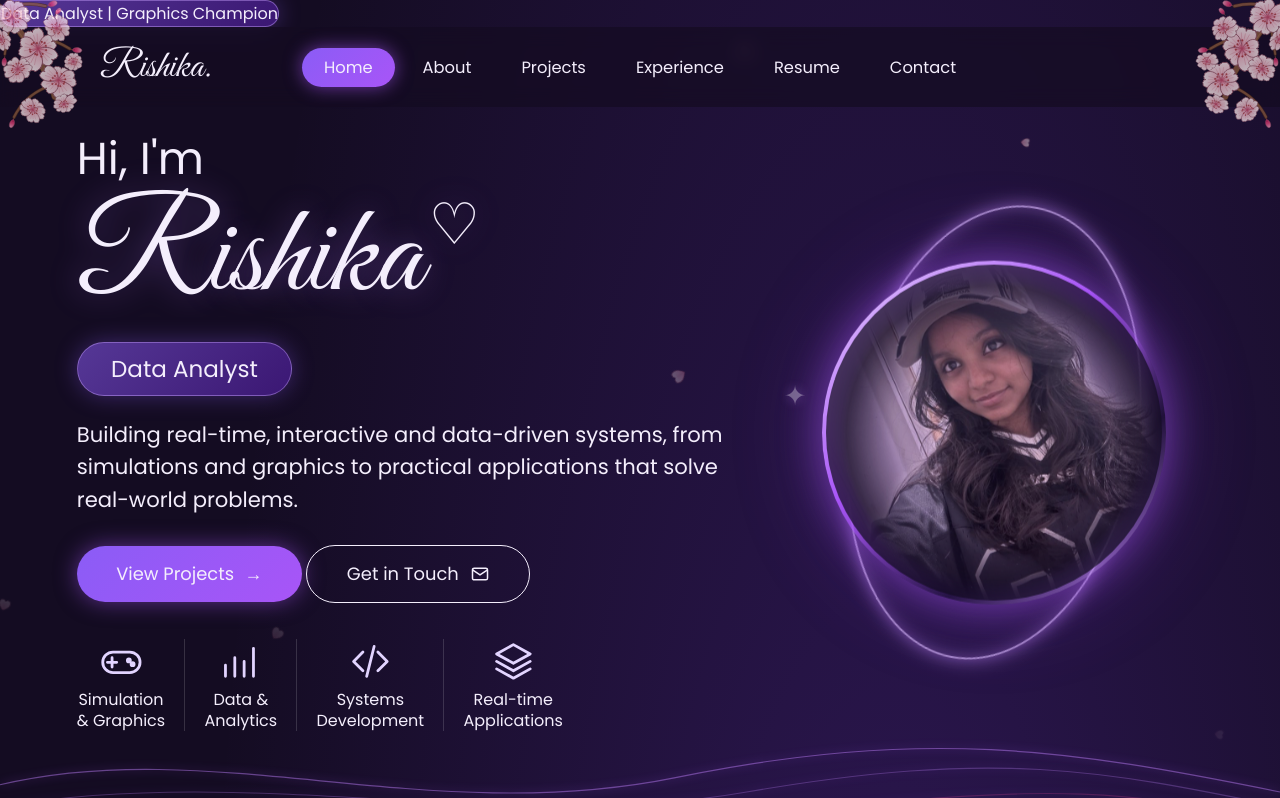
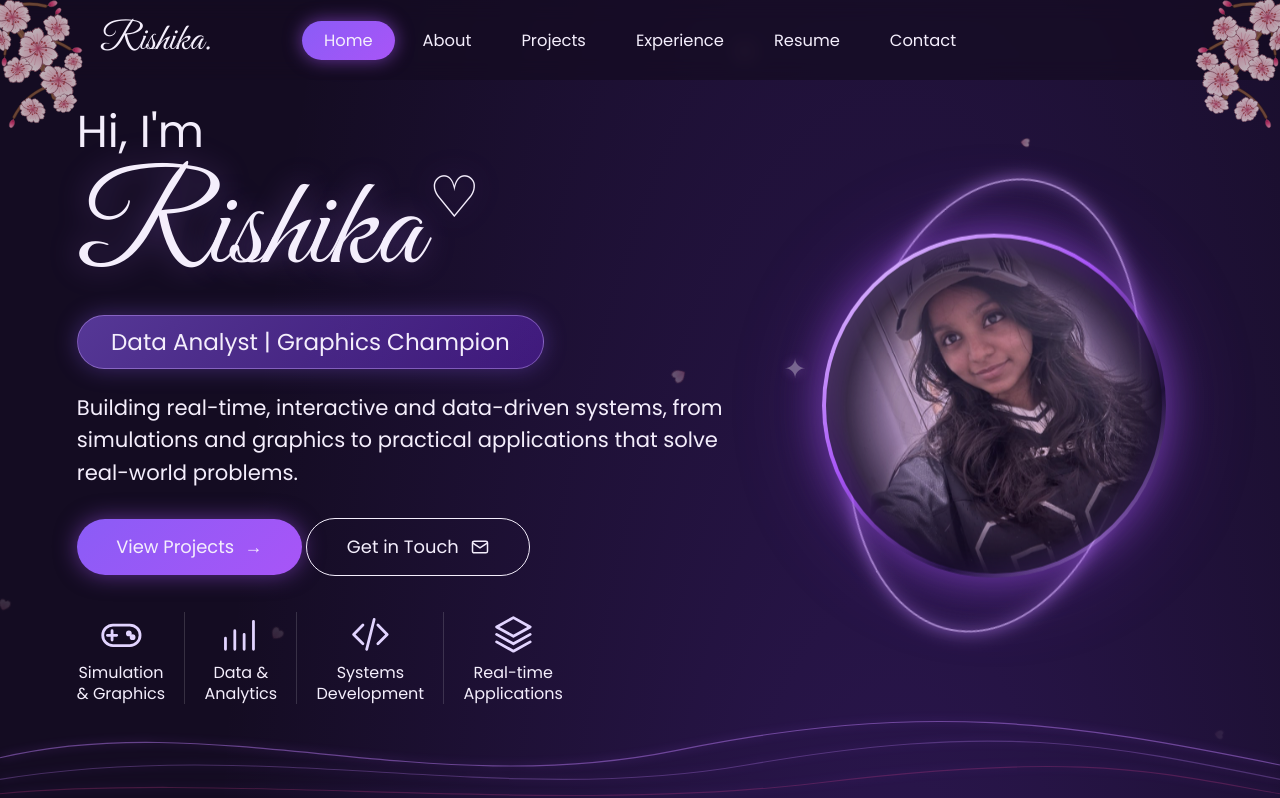
Before and after one commit to R15hika/RishikaBimalAttodiPortfolio, a plain HTML site: page index.html in a window 1280 px wide. Shown: the top 798 px of the page. Drawn offline with Linux system fonts and the light colour scheme; animation ran at ten frames a second; a web font is replaced by a local one.

Commit message:
Update index.html

```diff
--- a/index.html
+++ b/index.html
@@ -3,7 +3,7 @@
 <head>
   <meta charset="utf-8" />
   <meta name="viewport" content="width=device-width, initial-scale=1" />
-  <div class="role">Data Analyst <span aria-hidden="true">|</span> Graphics Champion</div>
+    <title>Rishika | Data Analyst | Graphics Champion</title>
   <meta name="description" content="Rishika, Data Analyst. Real-time, interactive and data-driven systems." />
   <link rel="preconnect" href="https://fonts.googleapis.com" />
   <link rel="preconnect" href="https://fonts.gstatic.com" crossorigin />
@@ -51,7 +51,7 @@
       <div class="hero-text">
         <p class="hi">Hi, I'm</p>
         <h1 class="name">Rishika<span class="heart">&#9825;</span></h1>
-        <div class="role">Data Analyst</div>
+        <div class="role">Data Analyst <span aria-hidden="true">|</span> Graphics Champion</div>
         <p class="tagline">
           Building real-time, interactive and data-driven systems, from simulations
           and graphics to practical applications that solve real-world problems.
```
